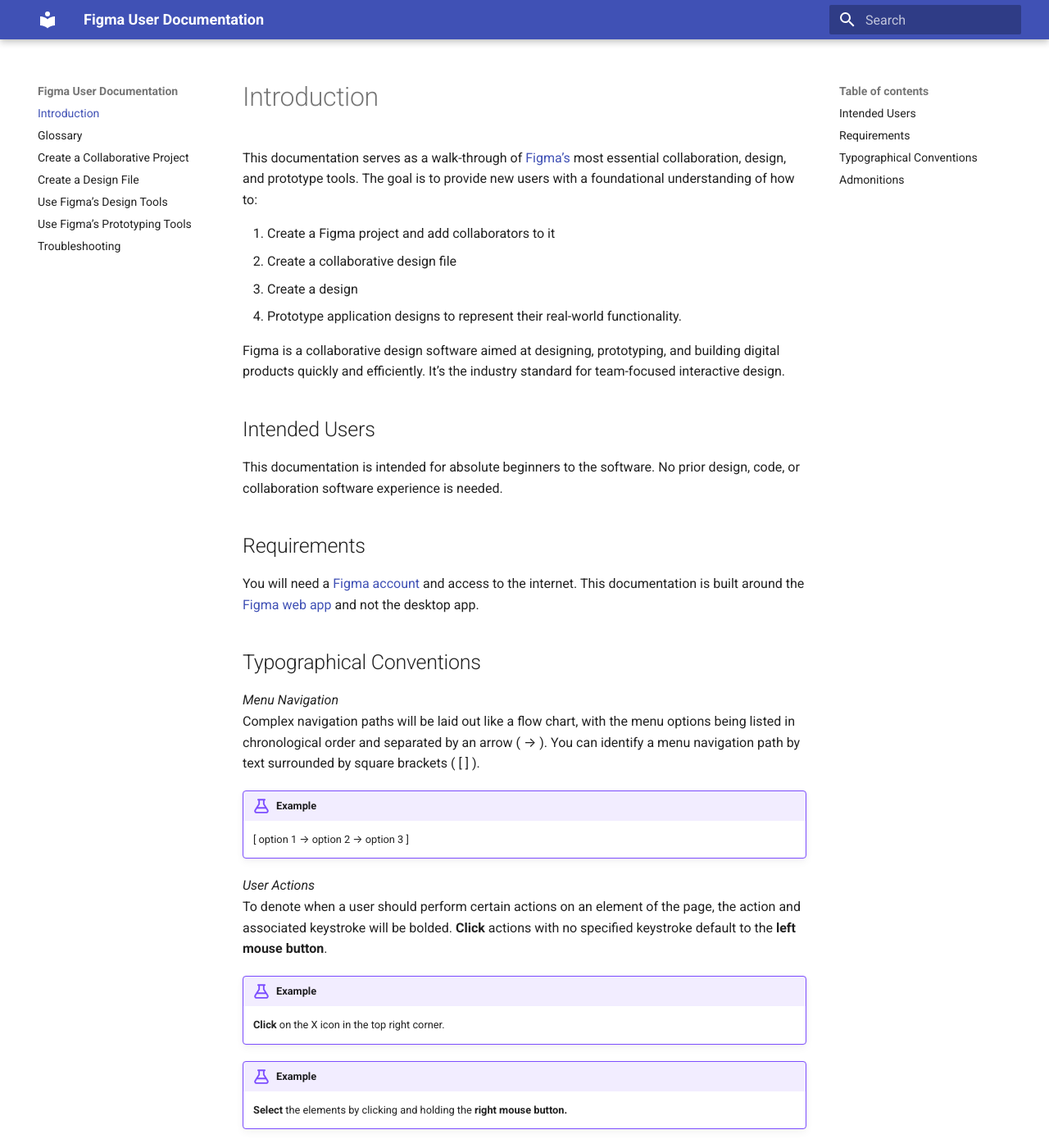
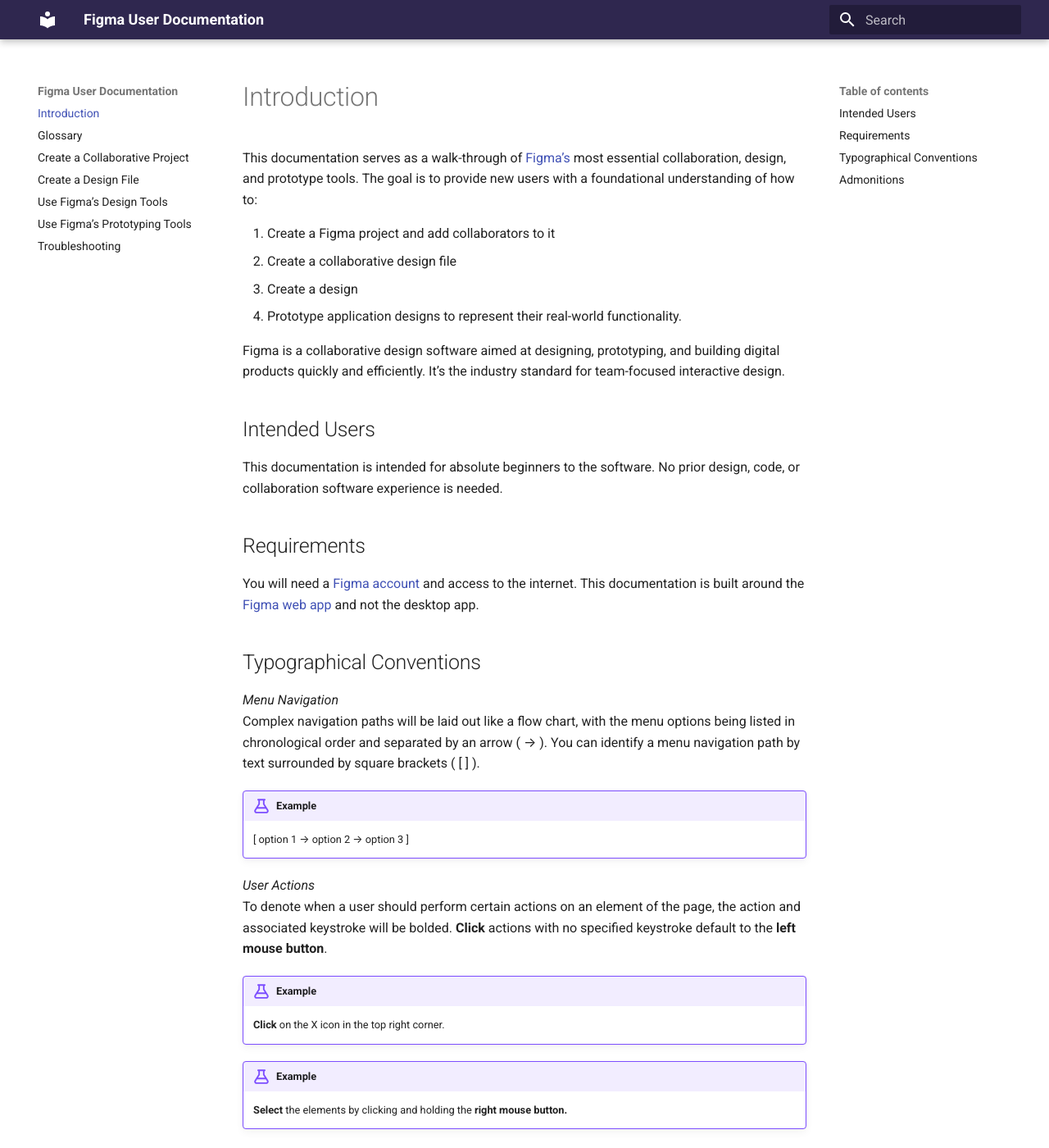
Before and after one commit to avkuda48/figmaUserDocs_avaAnna, an MkDocs documentation site: the page built from docs/index.md, in a window 1280 px wide and 1400 px high. Shown: the whole window at 82% size. Built offline with MkDocs 1.6.1 and Material for MkDocs 9.7.7, drawn with Linux system fonts in a browser that asks for light colours.

Commit message:
header colour

```diff
--- a/docs/style.css
+++ b/docs/style.css
@@ -1,3 +1,7 @@
 img {
     display: block;
 }
+
+.md-header {
+    background-color: #2f274f;
+}
```
